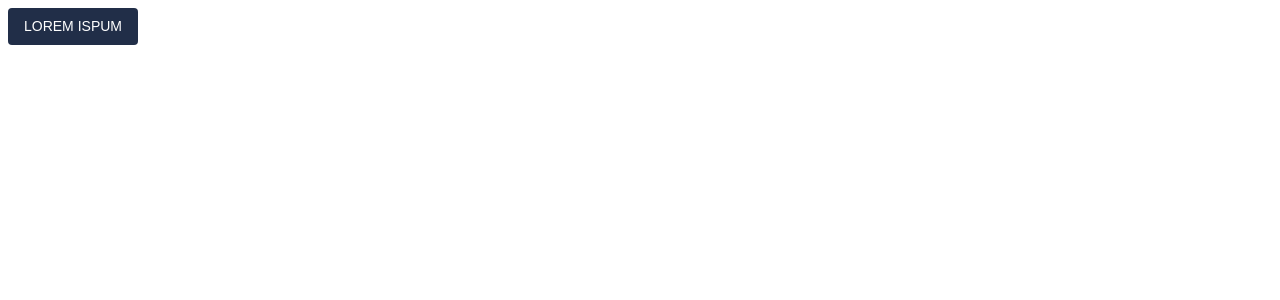
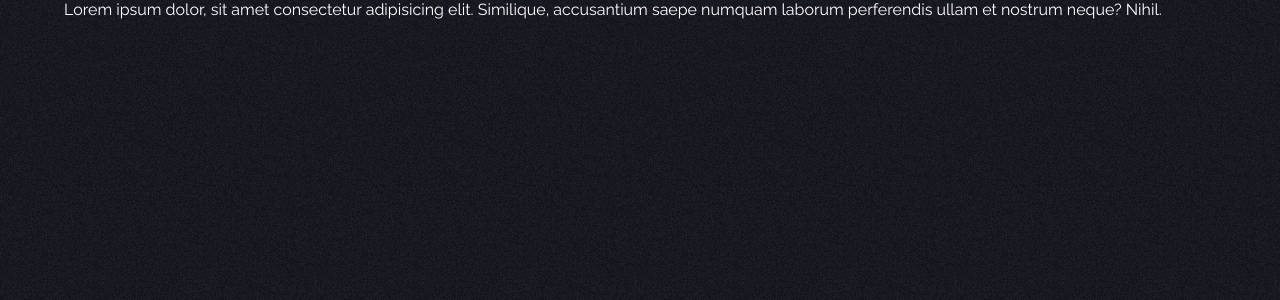
Before and after one commit to usmonovdev/yengil, a React (Create React App) app: page / in a window 1280 px wide. Shown: the top 300 px of the page. Built offline with nearby package versions, Linux system fonts and the light colour scheme.

Commit message:
Design start

```diff
--- a/package.json
+++ b/package.json
@@ -12,6 +12,7 @@
     "react": "^18.2.0",
     "react-dom": "^18.2.0",
     "react-scripts": "5.0.1",
+    "sass": "^1.62.1",
     "web-vitals": "^2.1.4"
   },
   "scripts": {
--- a/public/index.html
+++ b/public/index.html
@@ -8,6 +8,7 @@
       name="description"
       content="O'quv markazlari uchun CRM application"
     />
+    <link href="https://fonts.googleapis.com/css2?family=Raleway:ital,wght@0,100;0,200;0,300;0,400;0,500;0,600;0,700;0,800;0,900;1,100;1,200;1,300;1,400;1,500;1,600;1,700;1,800;1,900&display=swap" rel="stylesheet">
     <meta name="keywords" content="CRM, CRM Application">
     <meta name="author" content="Pro Coders">
     <title>Yengil CRM - Application</title>
--- a/src/App.js
+++ b/src/App.js
@@ -1,5 +1,6 @@
+import { Container, ThemeProvider, createTheme } from "@mui/material";
+import "./app.scss"
 
-import { Button, ThemeProvider, createTheme } from "@mui/material";
 function App() {
   const theme = createTheme({
     palette: {
@@ -19,7 +20,9 @@ function App() {
   })
   return (
     <ThemeProvider theme={theme}>
-      <Button variant="contained">lorem ispum</Button>
+      <Container>
+        Lorem ipsum dolor, sit amet consectetur adipisicing elit. Similique, accusantium saepe numquam laborum perferendis ullam et nostrum neque? Nihil.
+      </Container>
     </ThemeProvider>
   );
 }
--- /dev/null
+++ b/src/app.scss
@@ -0,0 +1,24 @@
+* {
+    margin: 0;
+    padding: 0;
+    font-family: 'Raleway', sans-serif;
+}
+
+body {
+    width: 100vw;
+    height: 100vh;
+    background-color: #13131d;
+    color: #fff;
+}
+
+body::before {
+    content: "";
+    position: fixed;
+    top: 0;
+    left: 0;
+    z-index: -1;
+    opacity: .05;
+    width: 100%;
+    height: 100%;
+    background-image: url(./assets/noise.gif);
+}
--- a/src/index.css
+++ /dev/null
@@ -1,13 +0,0 @@
-body {
-  margin: 0;
-  font-family: -apple-system, BlinkMacSystemFont, 'Segoe UI', 'Roboto', 'Oxygen',
-    'Ubuntu', 'Cantarell', 'Fira Sans', 'Droid Sans', 'Helvetica Neue',
-    sans-serif;
-  -webkit-font-smoothing: antialiased;
-  -moz-osx-font-smoothing: grayscale;
-}
-
-code {
-  font-family: source-code-pro, Menlo, Monaco, Consolas, 'Courier New',
-    monospace;
-}
```
Also changed, not shown: src/Nav.jsx (deleted, +0 -14 lines), src/assets/noise.gif (added), 1 other file (tests, documents, lock files or other folders).
